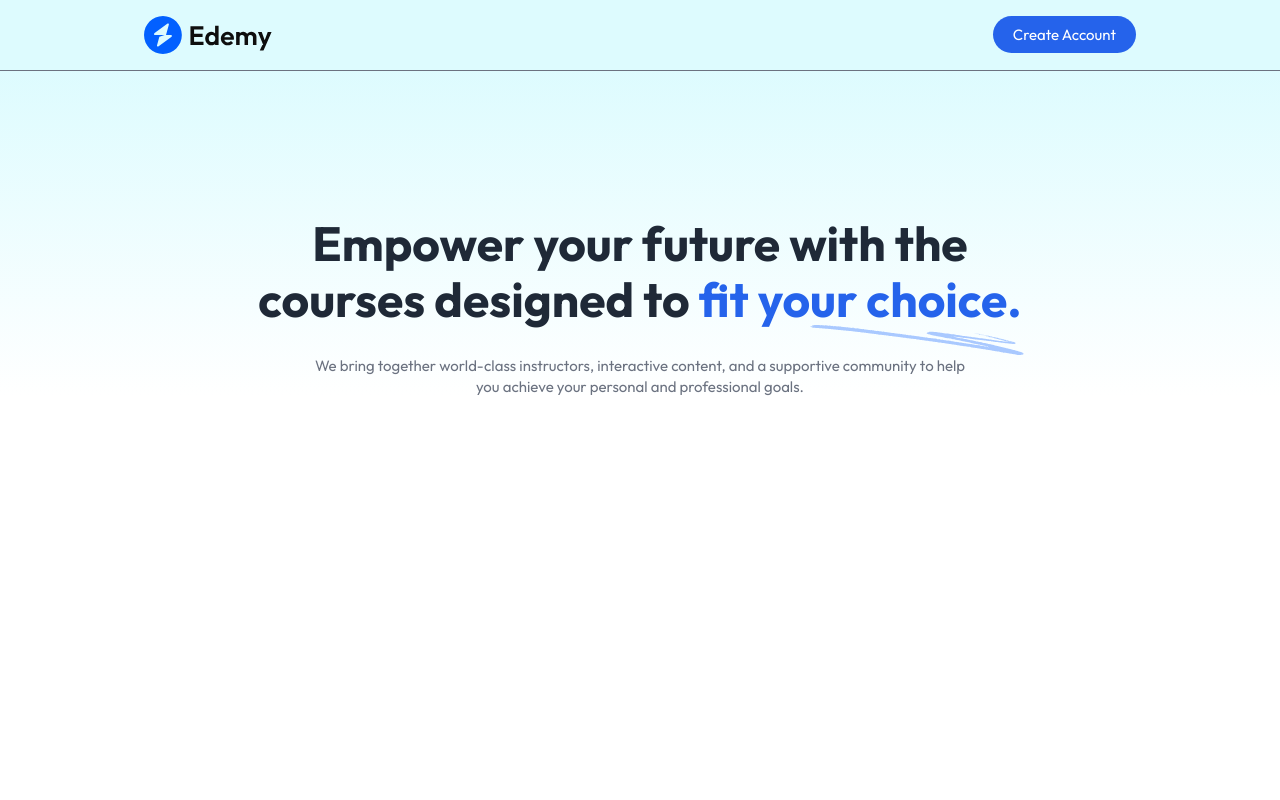
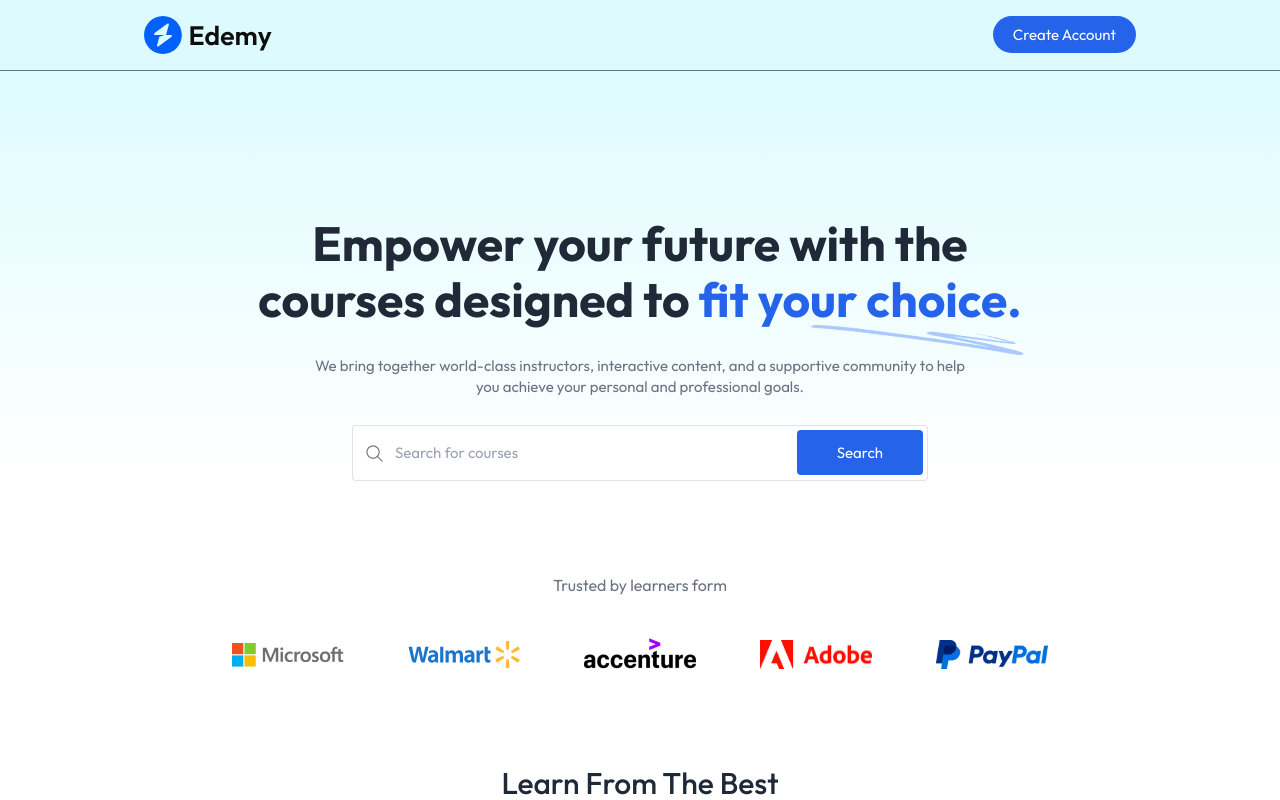
Before and after one commit to karangholap154/ReactJS-LMS, a React (Vite) app: page / in a window 1280 px wide. Shown: the top 800 px of the page. Built offline with nearby package versions, Linux system fonts and the light colour scheme; no server answers.

Commit message:
Added search functionality, updated course cards, and implemented AppContext for state management

```diff
--- a/src/components/student/Companies.jsx
+++ b/src/components/student/Companies.jsx
@@ -1,9 +1,17 @@
 import React from 'react'
+import { assets } from '../../assets/assets'
 
 const Companies = () => {
     return (
-        <div>
-            <h1>Companies</h1>
+        <div className='pt-16'>
+            <p className='text-base text-gray-500'>Trusted by learners form</p>
+            <div className='flex flex-wrap items-center justify-center gap-6 mt-5 md:gap-16 md:mt-10'>
+                <img src={assets.microsoft_logo} alt="microsoft" className='w-20 md:w-28' />
+                <img src={assets.walmart_logo} alt="walmart" className='w-20 md:w-28' />
+                <img src={assets.accenture_logo} alt="accenture" className='w-20 md:w-28' />
+                <img src={assets.adobe_logo} alt="adobe" className='w-20 md:w-28' />
+                <img src={assets.paypal_logo} alt="paypal" className='w-20 md:w-28'/>
+            </div>
         </div>
     )
 }
--- a/src/components/student/CourseCard.jsx
+++ b/src/components/student/CourseCard.jsx
@@ -1,9 +1,28 @@
-import React from 'react'
+import React, { useContext } from 'react'
+import { assets } from '../../assets/assets'
+import { AppContext } from '../../context/AppContext'
 
-const CourseCard = () => {
+const CourseCard = ({ course }) => {
+
+    const {currency} = useContext(AppContext)
+
     return (
         <div>
-            <h1>Course Card</h1>
+            <img src={course.courseThumbnail} alt="" />
+            <div>
+                <h3>{course.courseTitle}</h3>
+                <p>{course.educator.name}</p>
+                <div>
+                    <p>4.5</p>
+                    <div>
+                        {[...Array(5)].map((_, i) => (
+                            <img key={i} src={assets.star} alt='' />
+                        ))}
+                    </div>
+                    <p>22</p>
+                </div>
+                <p>{currency}{(course.coursePrice - course.discount * course.coursePrice / 100).toFixed(2)}</p>
+            </div>
         </div>
     )
 }
--- a/src/components/student/CoursesSection.jsx
+++ b/src/components/student/CoursesSection.jsx
@@ -1,9 +1,23 @@
-import React from 'react'
+import React, { useContext } from 'react'
+import { Link } from 'react-router-dom'
+import { AppContext } from '../../context/AppContext'
+import CourseCard from './CourseCard'
 
 const CoursesSection = () => {
+
+    const {allCourses} = useContext(AppContext)
+
+
     return (
-        <div>
-            <h1>Courses Section</h1>
+        <div className='px-8 py-16 md:px-40'>
+            <h2 className='text-3xl font-medium text-gray-800'>Learn From The Best</h2>
+            <p className='mt-3 text-sm text-gray-500 md:text-base'>Discover our top-rated courses various categories. From coding and design to business and wellness, our courses are crafted to deliver results.</p>
+
+            <div>
+                {allCourses.slice(0,4).map((course, index)=> <CourseCard key={index} course={course}/>)}
+            </div>
+
+            <Link to={'/course-list'} onClick={() => scrollTo(0,0)} className='px-10 py-3 text-gray-500 border rounded border-gray-500/30'>Show All Courses</Link>
         </div>
     )
 }
--- a/src/components/student/Hero.jsx
+++ b/src/components/student/Hero.jsx
@@ -1,5 +1,6 @@
 import React from 'react'
 import { assets } from '../../assets/assets'
+import SearchBar from './SearchBar'
 
 const Hero = () => {
   return (
@@ -16,6 +17,8 @@
       <p className='max-w-sm mx-auto text-gray-500 md:hidden'>
       We bring together world-class instructors to help you achieve your personal and professional goals.
       </p>
+
+      <SearchBar />
     </div>
   )
 }
--- a/src/components/student/SearchBar.jsx
+++ b/src/components/student/SearchBar.jsx
@@ -1,10 +1,24 @@
-import React from 'react'
+import React, { useState } from 'react'
+import { assets } from '../../assets/assets'
+import { useNavigate } from 'react-router-dom'
 
-const SearchBar = () => {
+const SearchBar = ({data}) => {
+
+    const navigate = useNavigate()
+    const [input, setInput] = useState(data ? data : '')
+
+    const onSearchHandler = (e) => {
+        e.preventDefault()
+        navigate('/course-list/' + input)
+    }
+
     return (
-        <div>
-            <h1>Search Bar</h1>
-        </div>
+        <form onSubmit={onSearchHandler} className='flex items-center w-full h-12 max-w-xl bg-white border rounded md:h-14 border-gray-500/20'>
+            <img src={assets.search_icon} alt="search_icon" className='w-10 px-3 md:w-auto ' />
+            <input onChange={e => setInput(e.target.value)} value={input}
+            type="text" placeholder='Search for courses' className='w-full h-full outline-none text-gray-500/80' />
+            <button type='submit' className='py-2 mx-1 text-white bg-blue-600 rounded md:px-10 px-7 md:py-3'>Search</button>
+        </form>
     )
 }
 
--- a/src/context/AppContext.jsx
+++ b/src/context/AppContext.jsx
@@ -1,10 +1,24 @@
-import { createContext } from "react";
+import { createContext, useEffect, useState } from "react";
+import { dummyCourses } from "../assets/assets";
 
 export const AppContext = createContext()
 
 export const AppContextProvider = (props) => {
+
+    const currency = import.meta.env.VITE_CURRENCY
+
+    const [allCourses, setAllCourses] = useState([])
+
+    const fetchAllCourses = async () => {
+        setAllCourses(dummyCourses)
+    }
+
+    useEffect(() => {
+        fetchAllCourses()
+    }, [])
+
     const value = {
-
+        currency, allCourses
     }
     return (
         <AppContext.Provider value={value}>
--- a/src/pages/student/Home.jsx
+++ b/src/pages/student/Home.jsx
@@ -1,10 +1,14 @@
 import React from 'react'
 import Hero from '../../components/student/Hero'
+import Companies from '../../components/student/Companies'
+import CoursesSection from '../../components/student/CoursesSection'
 
 const Home = () => {
   return (
       <div className='flex flex-col items-center text-center space-y-7'>
-          <Hero/>
+        <Hero />
+        <Companies />
+        <CoursesSection/>
     </div>
   )
 }
```
Also changed, not shown: 1 other file (tests, documents, lock files or other folders).
